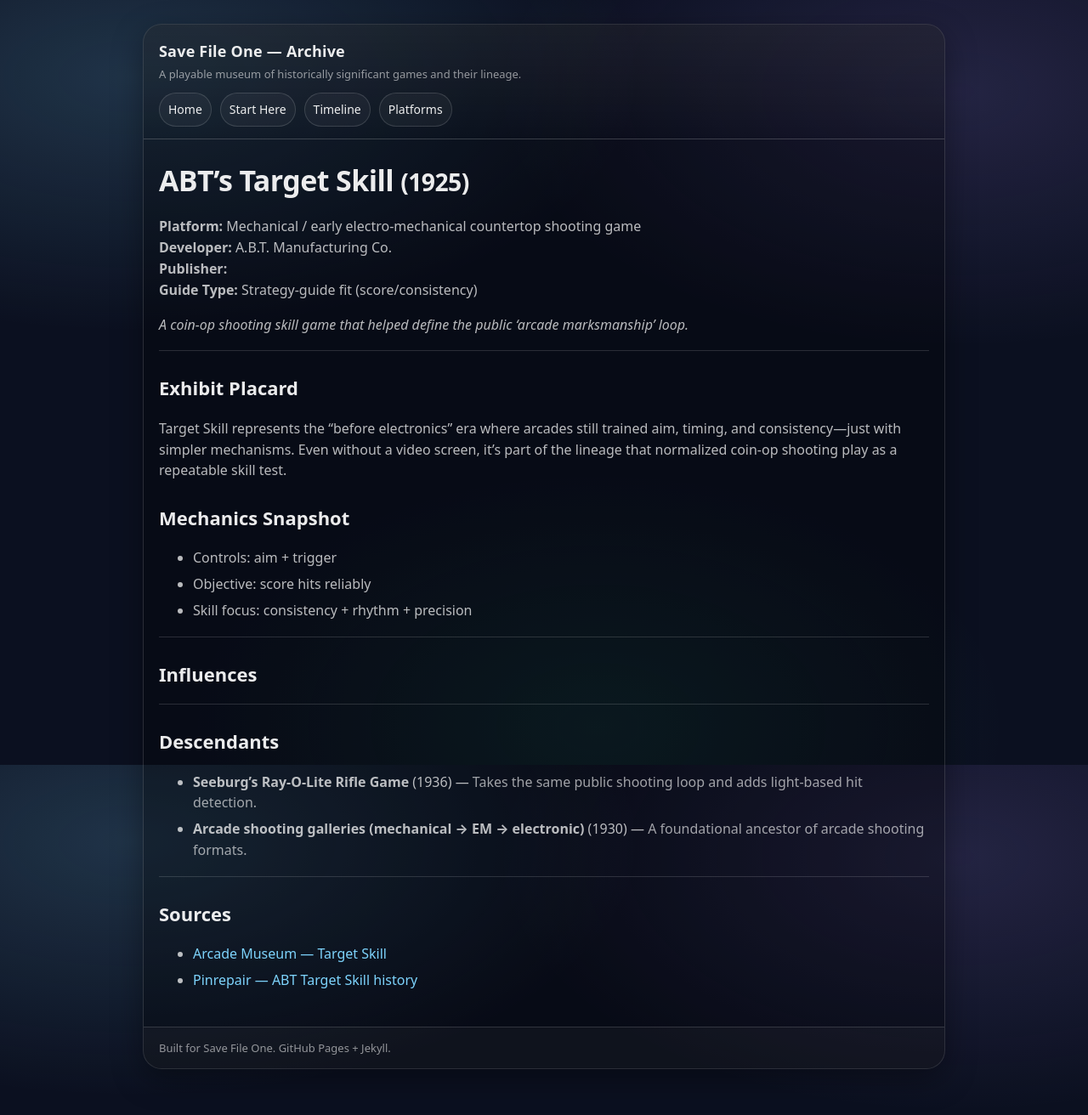
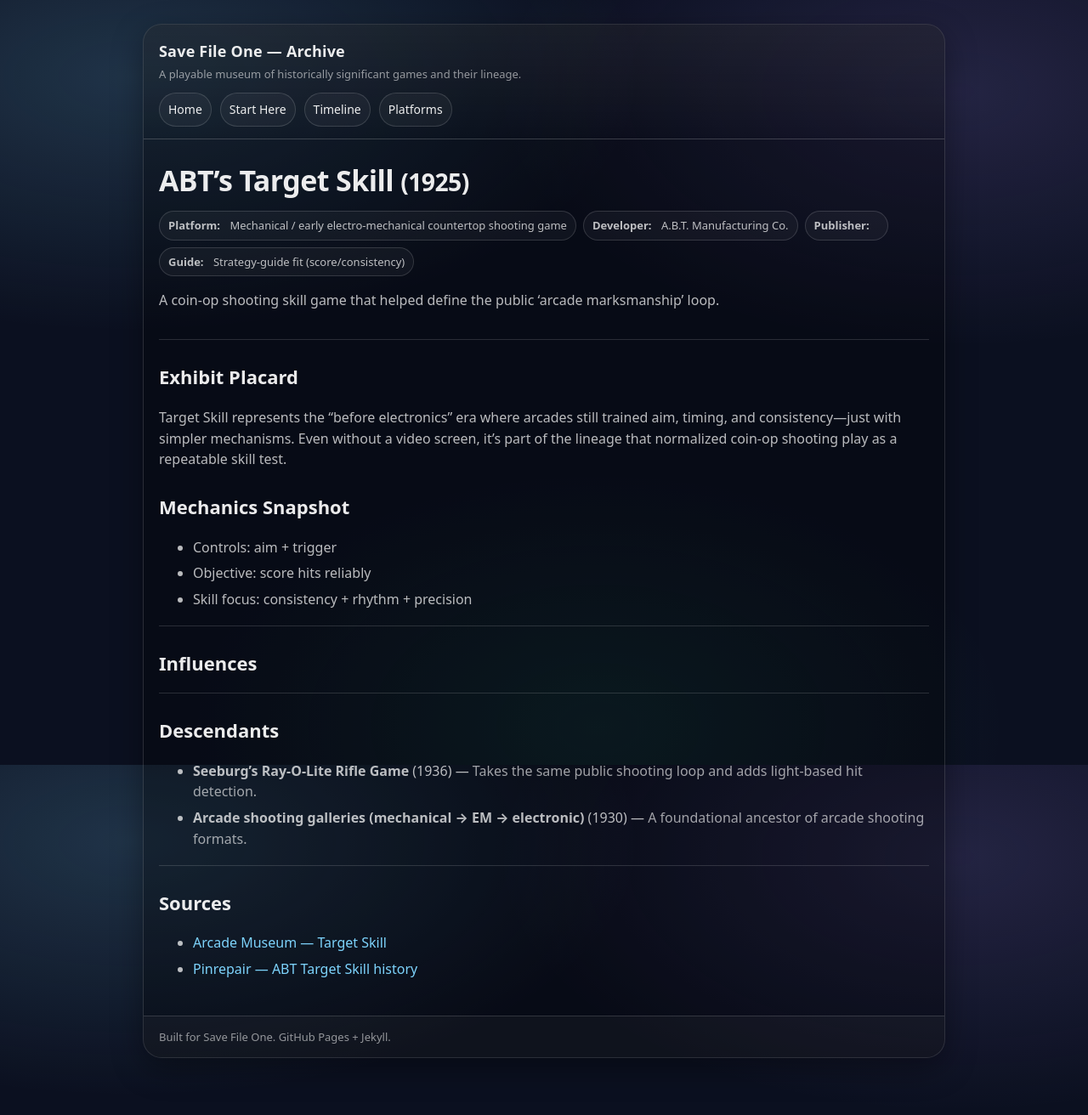
Before and after one commit to BacchusA/savefileone-archive, a Jekyll site: the page built from _games/1925-abt-target-skill.md, in a window 1280 px wide. Shown: the whole page at 85% size. Built offline with Jekyll 4.4.1, drawn with Linux system fonts in a browser that asks for light colours.

Commit message:
Update game.html

```diff
--- a/_layouts/game.html
+++ b/_layouts/game.html
@@ -4,24 +4,25 @@
 
 <h1>{{ page.title }} <small>({{ page.year }})</small></h1>
 
-<p>
-  <strong>Platform:</strong> {{ page.platform }}<br>
-  {% if page.developer %}<strong>Developer:</strong> {{ page.developer }}<br>{% endif %}
-  {% if page.publisher %}<strong>Publisher:</strong> {{ page.publisher }}<br>{% endif %}
-  {% if page.guide_type %}<strong>Guide Type:</strong> {{ page.guide_type }}<br>{% endif %}
-</p>
+<div class="badges">
+  <div class="badge"><strong>Platform:</strong>&nbsp;{{ page.platform }}</div>
+  {% if page.developer %}<div class="badge"><strong>Developer:</strong>&nbsp;{{ page.developer }}</div>{% endif %}
+  {% if page.publisher %}<div class="badge"><strong>Publisher:</strong>&nbsp;{{ page.publisher }}</div>{% endif %}
+  {% if page.guide_type %}<div class="badge"><strong>Guide:</strong>&nbsp;{{ page.guide_type }}</div>{% endif %}
+</div>
 
 {% if page.short_summary %}
-<p><em>{{ page.short_summary }}</em></p>
+<p>{{ page.short_summary }}</p>
 {% endif %}
 
-{% if page.youtube_main_episode and page.youtube_main_episode != "" %}
-<p>▶ <a href="{{ page.youtube_main_episode }}">Main episode</a></p>
-{% endif %}
-
-{% if page.youtube_longplay and page.youtube_longplay != "" %}
-<p>▶ <a href="{{ page.youtube_longplay }}">Longplay</a></p>
-{% endif %}
+<div class="buttonrow">
+  {% if page.youtube_main_episode and page.youtube_main_episode != "" %}
+    <a class="btn" href="{{ page.youtube_main_episode }}">▶ Main episode</a>
+  {% endif %}
+  {% if page.youtube_longplay and page.youtube_longplay != "" %}
+    <a class="btn" href="{{ page.youtube_longplay }}">▶ Longplay</a>
+  {% endif %}
+</div>
 
 <hr>
 
```
